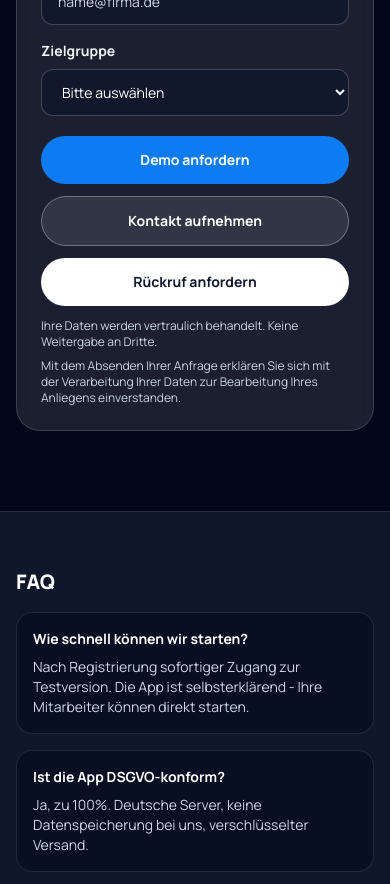
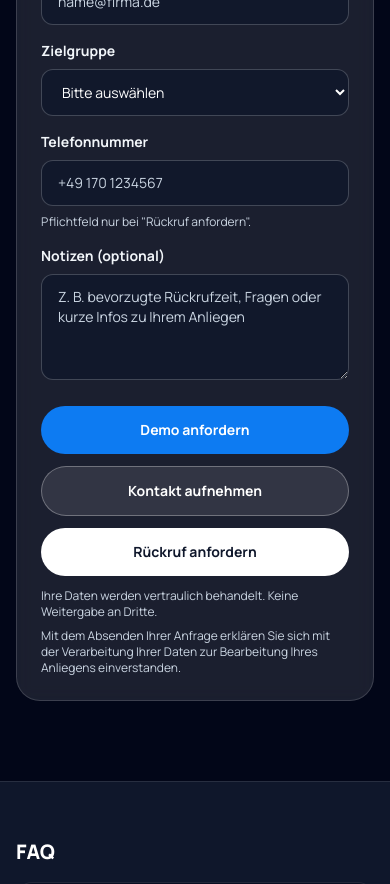
Before and after one commit to FriggemannMichael/landingpage, a React (Vite) app: page / in a window 390 px wide. Shown: the part 6120-7004 px from the top of the page. Built offline with nearby package versions, Linux system fonts and the light colour scheme.

Commit message:
Improve contact form with phone/notes and demo redirect

```diff
--- a/src/components/LandingPage.tsx
+++ b/src/components/LandingPage.tsx
@@ -77,7 +77,11 @@ const pains = [
 const LandingPage: React.FC = () => {
   const [name, setName] = useState("");
   const [email, setEmail] = useState("");
+  const [phone, setPhone] = useState("");
   const [targetGroup, setTargetGroup] = useState("");
+  const [notes, setNotes] = useState("");
+  const [errorMessage, setErrorMessage] = useState("");
+  const [selectedRequestType, setSelectedRequestType] = useState<"demo" | "contact" | "callback">("demo");
   const [status, setStatus] = useState<"idle" | "error" | "sending" | "sent">("idle");
 
   const handleSubmit = async (event: React.FormEvent<HTMLFormElement>) => {
@@ -90,9 +94,19 @@ const LandingPage: React.FC = () => {
         : submitter?.value === "contact"
           ? "contact"
           : "demo";
+    setSelectedRequestType(requestType);
+
+    setErrorMessage("");
 
     if (!name.trim() || !email.trim() || !targetGroup) {
       setStatus("error");
+      setErrorMessage("Bitte Name, E-Mail-Adresse und Zielgruppe ausfüllen.");
+      return;
+    }
+
+    if (requestType === "callback" && !phone.trim()) {
+      setStatus("error");
+      setErrorMessage("Für einen Rückruf benötigen wir Ihre Telefonnummer.");
       return;
     }
 
@@ -106,7 +120,9 @@ const LandingPage: React.FC = () => {
         body: JSON.stringify({
           name,
           email,
+          phone,
           targetGroup,
+          notes,
           requestType,
         }),
       });
@@ -118,9 +134,16 @@ const LandingPage: React.FC = () => {
       setStatus("sent");
       setName("");
       setEmail("");
+      setPhone("");
       setTargetGroup("");
+      setNotes("");
+
+      if (requestType === "demo") {
+        window.location.href = "https://demo.mitarbeiterapp.site";
+      }
     } catch {
       setStatus("error");
+      setErrorMessage("Die Anfrage konnte nicht gesendet werden. Bitte versuchen Sie es erneut.");
     }
   };
 
@@ -389,12 +412,46 @@ const LandingPage: React.FC = () => {
                   <option value="Zeitarbeit">Zeitarbeit</option>
                 </select>
               </div>
+
+              <div>
+                <label htmlFor="demo-phone" className="block text-sm font-bold text-slate-100 mb-2">
+                  Telefonnummer
+                </label>
+                <input
+                  id="demo-phone"
+                  type="tel"
+                  value={phone}
+                  onChange={(e) => setPhone(e.target.value)}
+                  placeholder="+49 170 1234567"
+                  className={`w-full rounded-xl border bg-slate-900/70 px-4 py-3 text-sm text-white placeholder:text-slate-300 focus:outline-none focus:ring-2 ${
+                    selectedRequestType === "callback" && !phone.trim()
+                      ? "border-red-400 focus:ring-red-300/40"
+                      : "border-white/20 focus:ring-cyan-300/40"
+                  }`}
+                />
+                <p className="mt-2 text-xs text-slate-300">Pflichtfeld nur bei "Rückruf anfordern".</p>
+              </div>
+
+              <div className="md:col-span-2">
+                <label htmlFor="demo-notes" className="block text-sm font-bold text-slate-100 mb-2">
+                  Notizen (optional)
+                </label>
+                <textarea
+                  id="demo-notes"
+                  value={notes}
+                  onChange={(e) => setNotes(e.target.value)}
+                  placeholder="Z. B. bevorzugte Rückrufzeit, Fragen oder kurze Infos zu Ihrem Anliegen"
+                  rows={4}
+                  className="w-full rounded-xl border border-white/20 bg-slate-900/70 px-4 py-3 text-sm text-white placeholder:text-slate-300 focus:outline-none focus:ring-2 focus:ring-cyan-300/40"
+                />
+              </div>
             </div>
 
             <div className="mt-5 flex flex-col sm:flex-row sm:items-center gap-3">
               <button
                 type="submit"
                 value="demo"
+                onClick={() => setSelectedRequestType("demo")}
                 disabled={status === "sending"}
                 className="inline-flex justify-center rounded-full bg-primary px-8 py-3.5 text-sm font-bold text-white hover:bg-blue-600 transition-colors disabled:opacity-60"
               >
@@ -403,6 +460,7 @@ const LandingPage: React.FC = () => {
               <button
                 type="submit"
                 value="contact"
+                onClick={() => setSelectedRequestType("contact")}
                 disabled={status === "sending"}
                 className="inline-flex justify-center rounded-full border border-white/30 bg-white/10 px-8 py-3.5 text-sm font-bold text-white hover:bg-white/20 transition-colors disabled:opacity-60"
               >
@@ -411,6 +469,7 @@ const LandingPage: React.FC = () => {
               <button
                 type="submit"
                 value="callback"
+                onClick={() => setSelectedRequestType("callback")}
                 disabled={status === "sending"}
                 className="inline-flex justify-center rounded-full bg-white px-8 py-3.5 text-sm font-bold text-slate-900 hover:bg-slate-100 transition-colors disabled:opacity-60"
               >
@@ -427,7 +486,7 @@ const LandingPage: React.FC = () => {
 
             {status === "error" && (
               <p className="mt-4 text-sm font-semibold text-amber-300">
-                Bitte Name, E-Mail-Adresse und Zielgruppe ausfüllen. Falls das Senden fehlschlägt, versuchen Sie es bitte erneut.
+                {errorMessage || "Bitte prüfen Sie Ihre Eingaben und versuchen Sie es erneut."}
               </p>
             )}
             {status === "sent" && (
```
Also changed, not shown: 1 other file (tests, documents, lock files or other folders).
